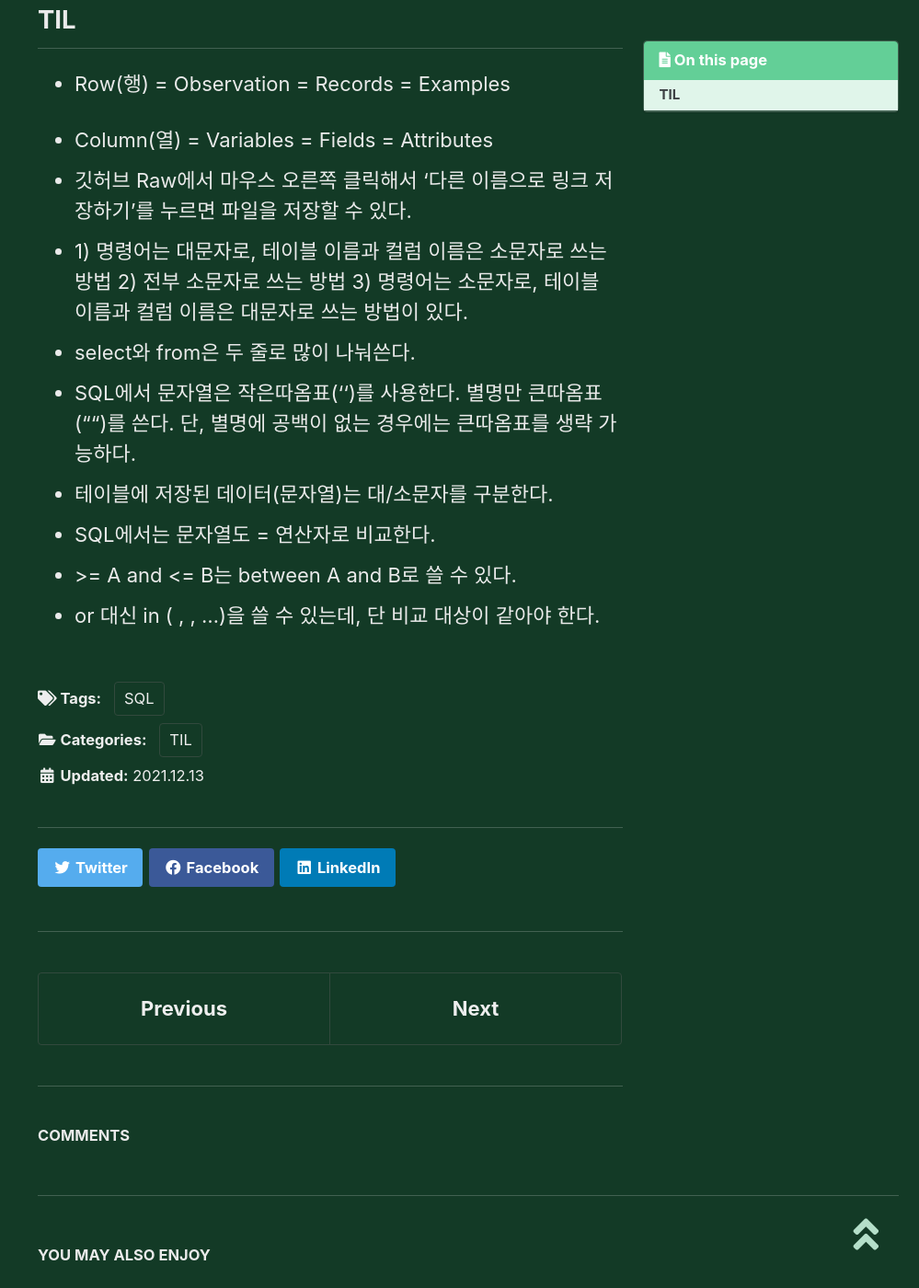
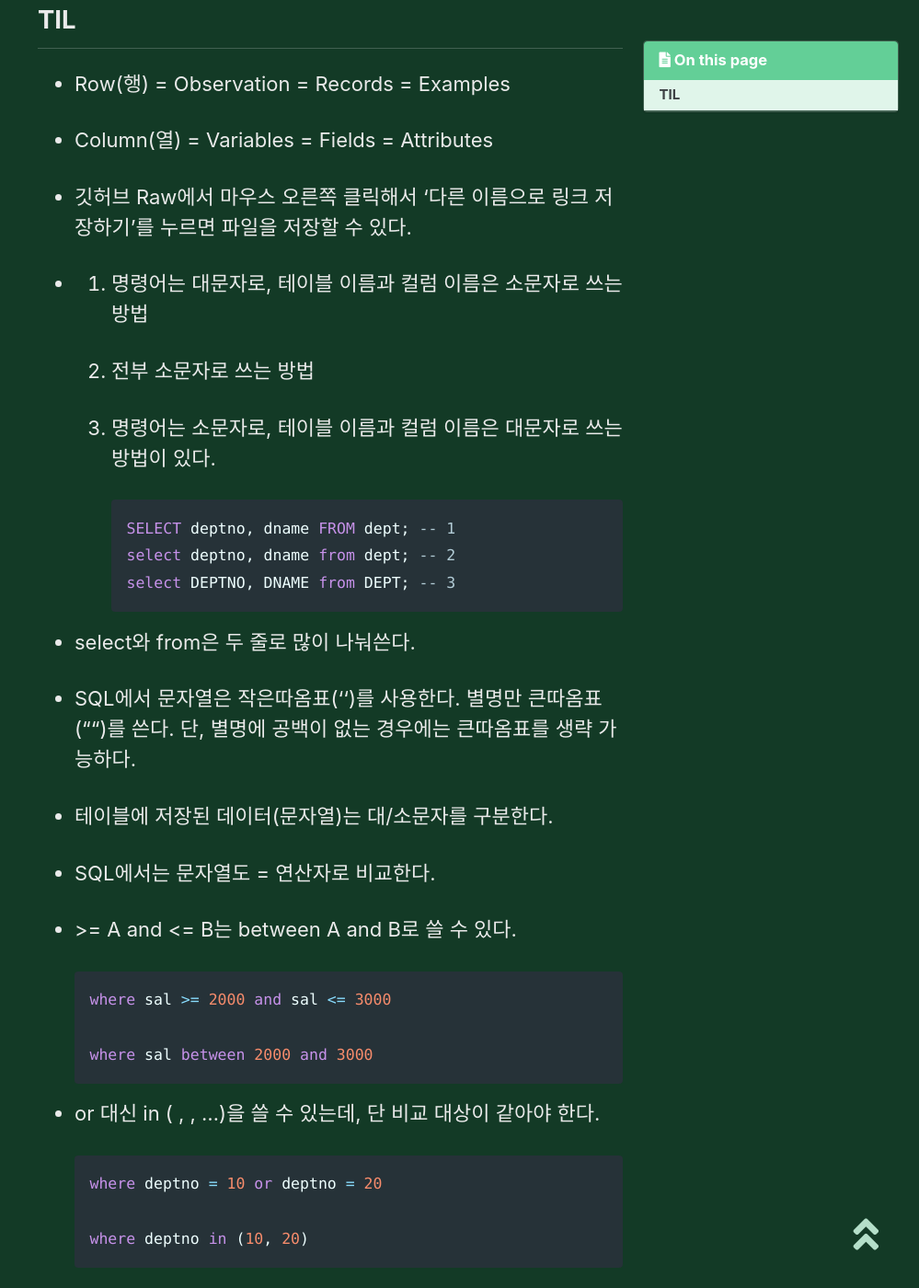
Before and after one commit to YUEUN328/YUEUN328.github.io, a Jekyll site: the page built from _posts/2021-12-13-thirtyone.md, in a window 1280 px wide and 1400 px high, scrolled down 318 px. Shown: the whole window at 92% size, without its empty margins (281-1280 px from the left). Built offline with Jekyll 4.4.1, drawn with Linux system fonts in a browser that asks for light colours; cached includes are drawn as plain includes; comment, search, counter and statistics services are not loaded.

Commit message:
Update 2021-12-13-thirtyone.md

````diff
--- a/_posts/2021-12-13-thirtyone.md
+++ b/_posts/2021-12-13-thirtyone.md
@@ -11,13 +11,45 @@ author_profile: false
 - Row(행) = Observation = Records = Examples
 
 - Column(열) = Variables = Fields = Attributes
+
 - 깃허브 Raw에서 마우스 오른쪽 클릭해서 '다른 이름으로 링크 저장하기'를 누르면 파일을 저장할 수 있다.
-- 1) 명령어는 대문자로, 테이블 이름과 컬럼 이름은 소문자로 쓰는 방법
-  2) 전부 소문자로 쓰는 방법
-  3) 명령어는 소문자로, 테이블 이름과 컬럼 이름은 대문자로 쓰는 방법이 있다.
+
+- 1. 명령어는 대문자로, 테이블 이름과 컬럼 이름은 소문자로 쓰는 방법
+
+  2. 전부 소문자로 쓰는 방법
+
+  3. 명령어는 소문자로, 테이블 이름과 컬럼 이름은 대문자로 쓰는 방법이 있다.
+
+     ```sql
+     SELECT deptno, dname FROM dept; -- 1
+     select deptno, dname from dept; -- 2
+     select DEPTNO, DNAME from DEPT; -- 3
+     ```
+
+
+
 - select와 from은 두 줄로 많이 나눠쓴다.
+
 - SQL에서 문자열은 작은따옴표('')를 사용한다. 별명만 큰따옴표("")를 쓴다. 단, 별명에 공백이 없는 경우에는 큰따옴표를 생략 가능하다.
+
 - 테이블에 저장된 데이터(문자열)는 대/소문자를 구분한다.
+
 - SQL에서는 문자열도 = 연산자로 비교한다.
+
 - \>= A and <= B는 between A and B로 쓸 수 있다.
+
+  ```sql
+  where sal >= 2000 and sal <= 3000
+
+  where sal between 2000 and 3000
+  ```
+
+
+
 - or 대신 in ( , , ...)을 쓸 수 있는데, 단 비교 대상이 같아야 한다.
+
+  ```sql
+  where deptno = 10 or deptno = 20
+
+  where deptno in (10, 20)
+  ```
````
